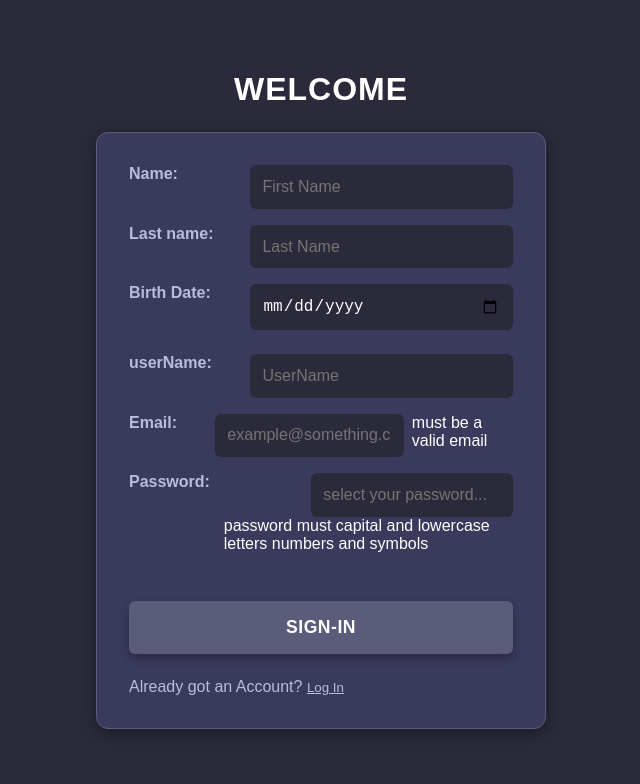
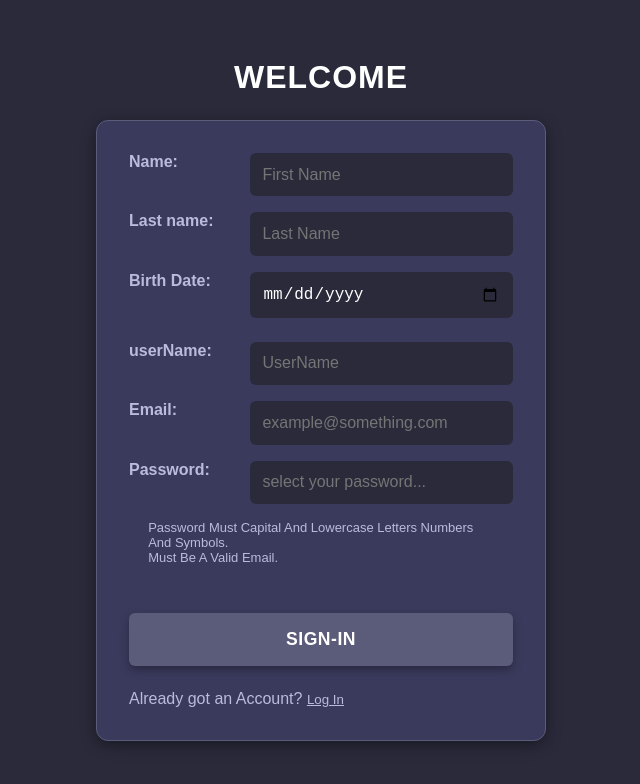
Before and after one commit to Marco-Kara-G/DevTaskBoard---Task-Manager-per-Dev, a React (Vite) app in the folder Task_Project/: page / in a window 1280 px wide. Both pictures are taken after typing "Sample", "name@example.com", "Sample123" into the empty fields and a click on the button "Sign In". Shown: the top 784 px of the page, without its empty margins (319-959 px from the left). Built offline with nearby package versions, Linux system fonts and the light colour scheme.

Commit message:
fix welcome Sign-in style

```diff
--- a/Task_Project/src/components/LoginPage.css
+++ b/Task_Project/src/components/LoginPage.css
@@ -81,18 +81,6 @@ h2 {
   transition: all 0.2s ease-in-out;
 }
 
-.input-row-check {
-  display: flex;
-  flex-direction: column;
-  width: 100%;
-  align-items: center;
-}
-
-.input-row-check > input {
-  width: 90%;
-  align-self: end;
-}
-
 .input-row input:focus {
   background-color: #404066;
 }
@@ -103,6 +91,26 @@ h2 {
   display: flex;
   flex-direction: column;
   gap: 1rem;
+}
+
+.sign-in-check {
+  display: flex;
+  justify-content: center;
+  align-items: center;
+}
+
+.sign-in-check > ul {
+  width: 90%;
+  display: flex;
+  flex-direction: column;
+  list-style: none;
+  color: #bbbbdd;
+  text-transform: capitalize;
+  font-size: small;
+}
+
+.sign-in-check > ul > li {
+  width: 100%;
 }
 
 /* Stile del pulsante */
--- a/Task_Project/src/components/LoginPage.jsx
+++ b/Task_Project/src/components/LoginPage.jsx
@@ -129,11 +129,10 @@ export function LoginPage() {
                   onChange={handleInfoChange}
                   required
                 />
-                {!emailCheck && <p>must be a valid email</p>}
               </div>
               <div className="input-row">
                 <label htmlFor="user-password">Password:</label>
-                <div className="input-row-check">
+
                 <input
                   type="password"
                   name="password"
@@ -142,14 +141,19 @@ export function LoginPage() {
                   onChange={handleInfoChange}
                   required
                 />
-
+              </div>
+              <div className="sign-in-check">
+                <ul>
+                  <li>
                     {!passwordCheck && (
                       <p>
                         password must capital and lowercase letters numbers and
-                      symbols{" "}
+                        symbols.{" "}
                       </p>
                     )}
-                </div>
+                  </li>
+                  <li>{!emailCheck && <p>must be a valid email.</p>}</li>
+                </ul>
               </div>
             </div>
             <button type="submit">Sign-In</button>{" "}
```
Lines whose indentation alone changed are shown as unchanged.
